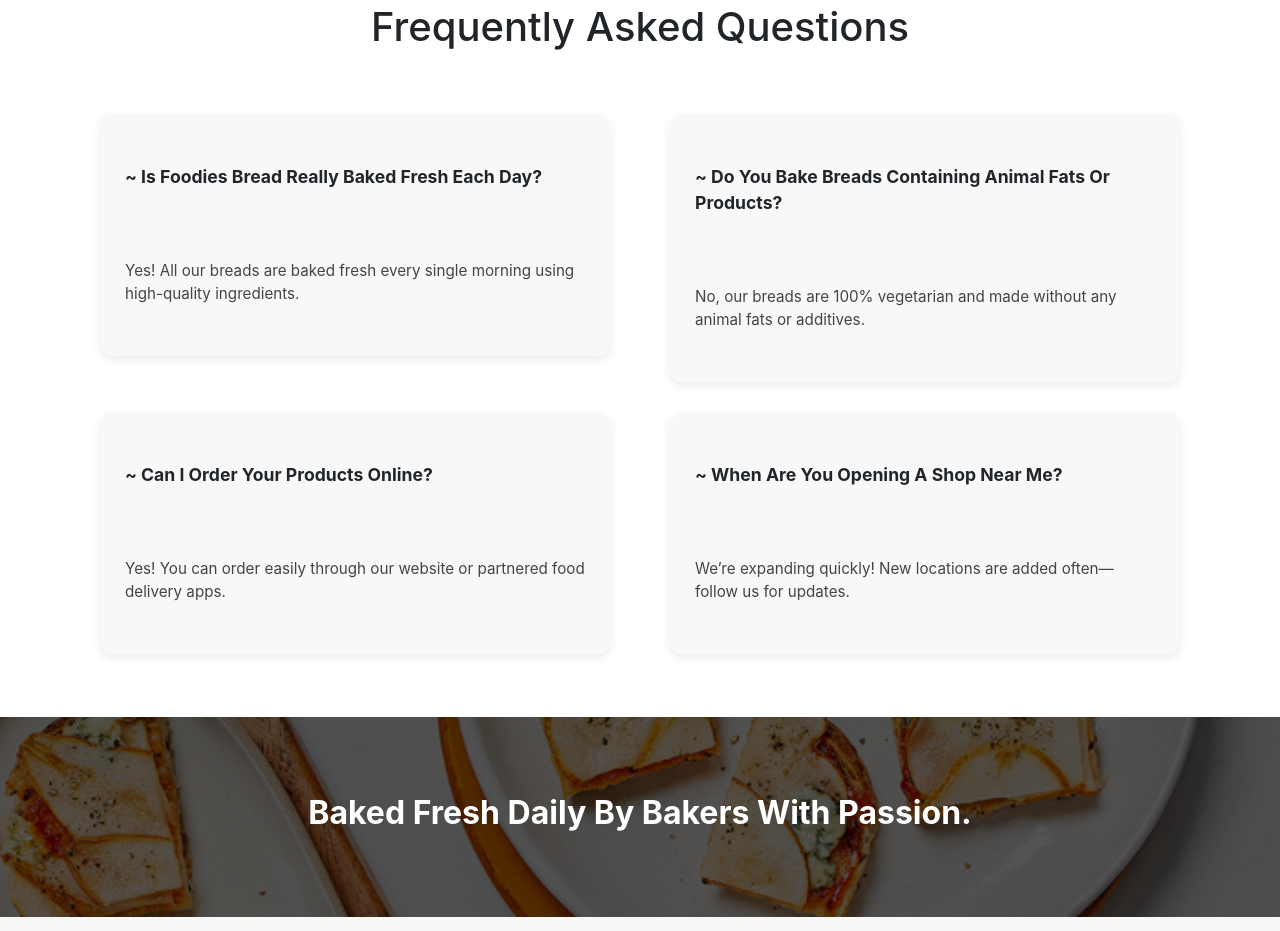
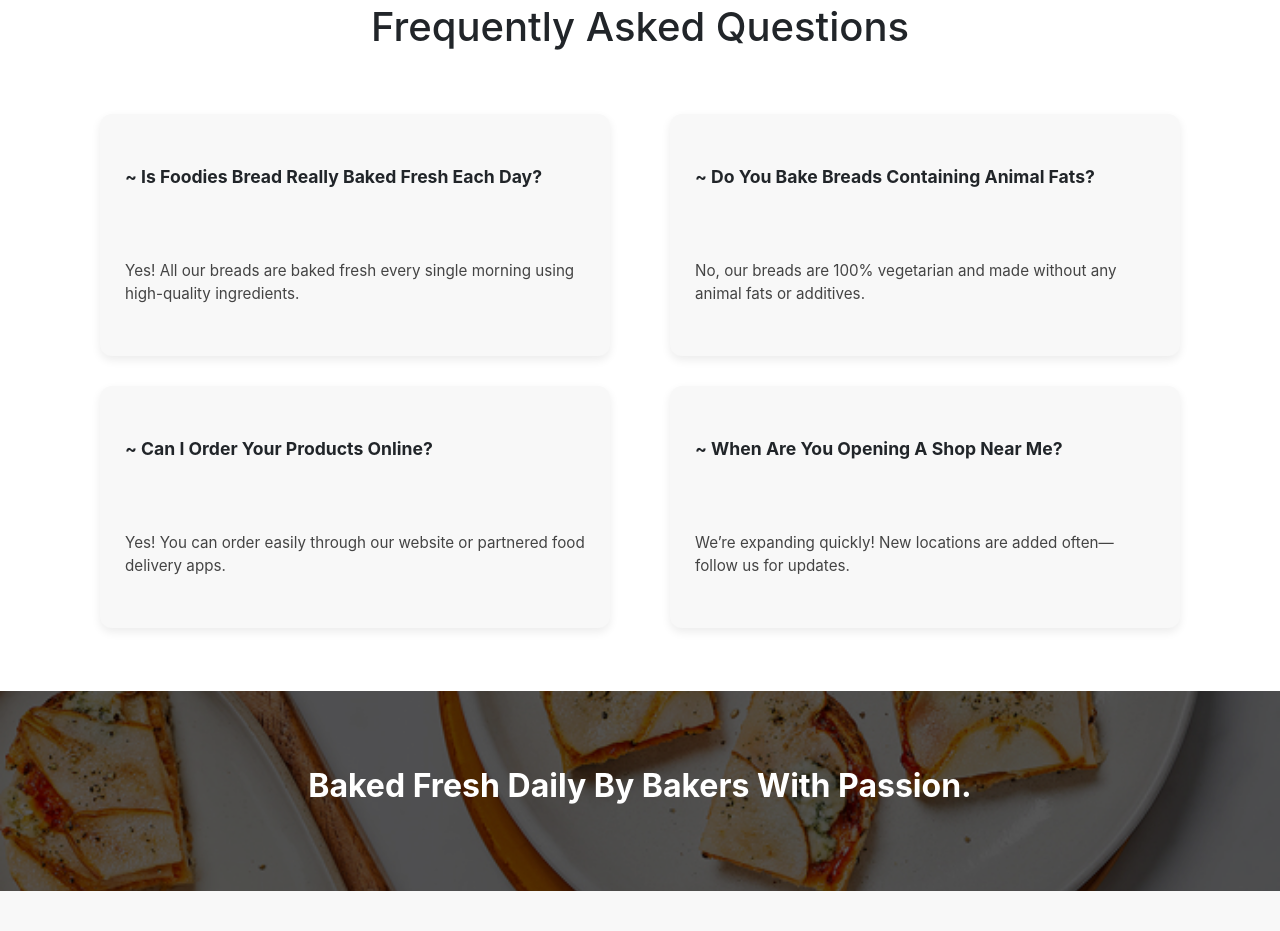
Before and after one commit to abhishek820-cyber/Foodies-website, a plain HTML site: page index.html in a window 1280 px wide. Shown: the part 3994-4925 px from the top of the page. Drawn offline with nearby package versions, Linux system fonts and the light colour scheme.

Commit message:
Update index.html

```diff
--- a/index.html
+++ b/index.html
@@ -311,7 +311,7 @@
 
       <div class="col-md-6">
         <div class="faq-box">
-          <p class="question">~ Do You Bake Breads Containing Animal Fats Or Products?</p>
+          <p class="question">~ Do You Bake Breads Containing Animal Fats?</p>
           <p class="answer">No, our breads are 100% vegetarian and made without any animal fats or additives.</p>
         </div>
       </div>
```
